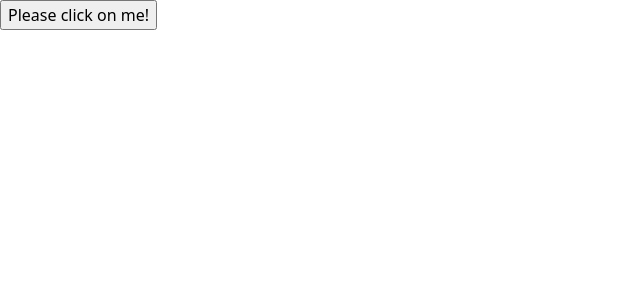
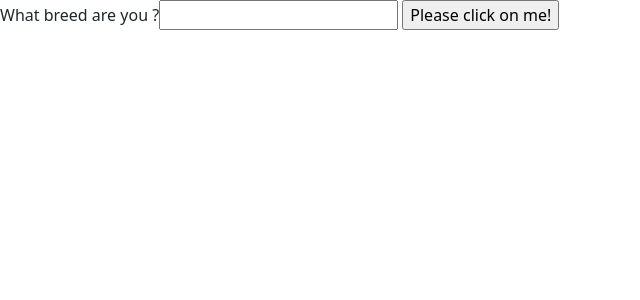
Before and after one commit to xxprn666/Learn-Flask, a Flask app: page / in a window 1280 px wide. Shown: the part 56-356 px from the top of the page, without its empty margins (0-640 px from the left). Run offline with Flask 2, Linux system fonts and the light colour scheme.

```diff
--- a/heheh/restapi/app.py
+++ b/heheh/restapi/app.py
@@ -1,10 +1,11 @@
 from services.serve import app
-from flask import render_template,flash, redirect,url_for
+from flask import render_template,session,flash,redirect,url_for
 from flask_wtf import FlaskForm
-from wtforms import SubmitField
+from wtforms import SubmitField,StringField
 
 class SimpleForm(FlaskForm):
 
+    breed = StringField('What breed are you ?')
     submit = SubmitField('Please click on me!')
 
 @app.route('/',methods=['GET','POST'])
@@ -12,14 +13,9 @@ def index():
     form = SimpleForm()
 
     if form.validate_on_submit():
-        flash('just click the button')
-
+        flash(f"breed change : {session['breed']}")
         return redirect(url_for('index'))
     return render_template('index.html',form=form)
-
-@app.route('/test')
-def test():
-    return 'test'
 
 
 if __name__ == '__main__':
--- a/heheh/restapi/services/templates/index.html
+++ b/heheh/restapi/services/templates/index.html
@@ -14,6 +14,7 @@
 
   <form method="POST">
     {{form.hidden_tag()}}
+    {{form.breed.label}}{{form.breed()}}
     {{form.submit()}}
   </form>
 
```
